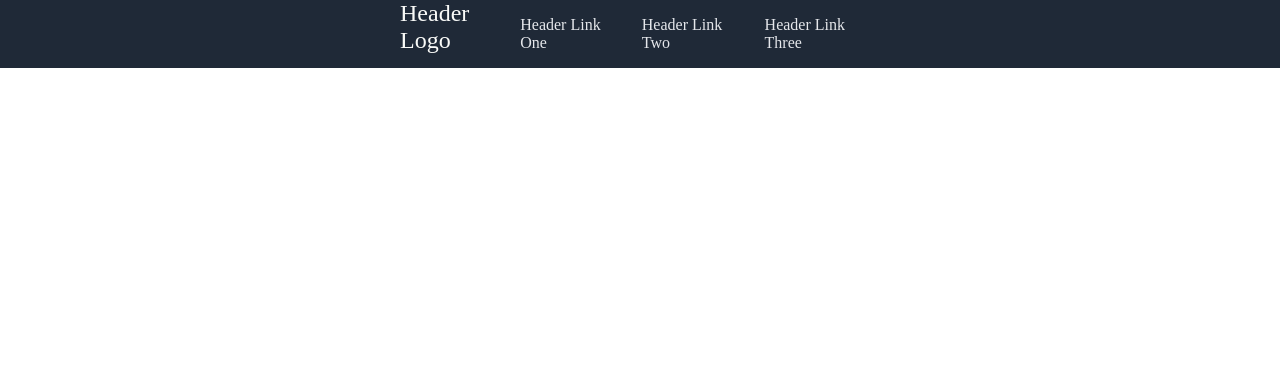
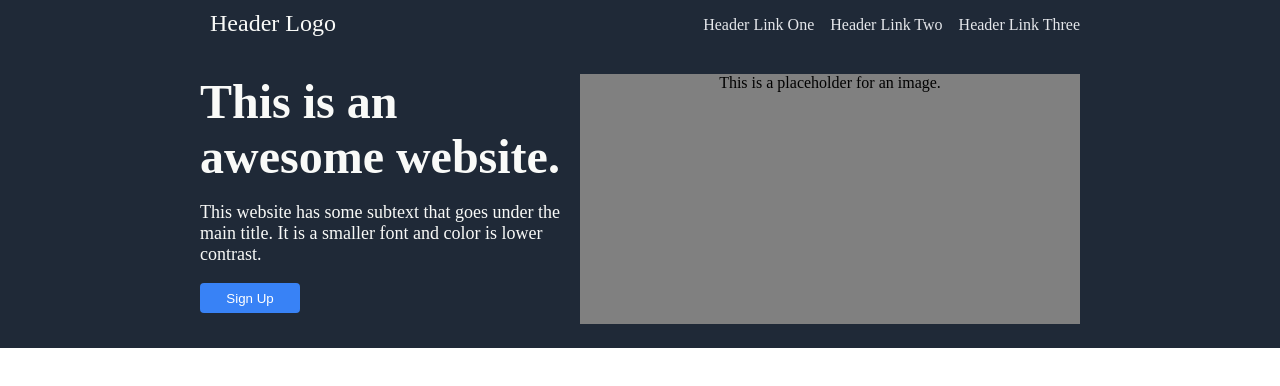
Before and after one commit to KennyT133/Odin-Landing-Page, a plain HTML site: page index.html in a window 1280 px wide. Drawn offline with Linux system fonts and the light colour scheme.

Commit message:
Added Hero to html and completed styling for hero

```diff
--- a/index.html
+++ b/index.html
@@ -15,5 +15,14 @@
             <li><a href="">Header Link Three</a></li>
         </ul>
     </div>
+    <div class = "heroContainer">
+        <div class = "heroText">
+            <h1>This is an awesome website.</h1>
+            <p>This website has some subtext that goes under the main title. It is a smaller font and color is lower contrast.</p>
+            <button>Sign Up</button>
+        </div>
+
+        <div class = "heroImage">This is a placeholder for an image.</div>
+    </div>
 </body>
 </html>
--- a/style.css
+++ b/style.css
@@ -9,8 +9,9 @@ body{
     display: flex;
     justify-content: space-between;
     align-content: center;
-    padding: 0px 400px;
+    padding: 0px 200px;
     .logo{
+        margin: 10px;
         font-size: 24px;
         color:#F9FAF8;
     }
@@ -25,3 +26,39 @@ body{
         color: #e5e7eb;;
     }
 }
+.heroContainer{
+    background-color: #1f2937;
+    display: flex;
+    padding: 24px 200px;
+    justify-content: space-between;
+    .heroText{
+
+        h1{
+            font-size: 48px;
+            font-weight: bold;
+            color: #F9FAF8;
+            margin: 0;
+        }
+        p{
+            font-size: 18px;
+            color:#F9FAF8;
+
+        }
+        button{
+            background-color: #3882F6;
+            color: white;
+            border-radius: 4px;
+            border: 0px;
+            width: 100px;
+            height: 30px;
+        }
+    }
+   .heroImage{
+        min-width: 500px;
+        min-height: 250px;
+        background-color: grey;
+        display: flex;
+        align-content: center;
+        justify-content: center;
+   }
+}
```
